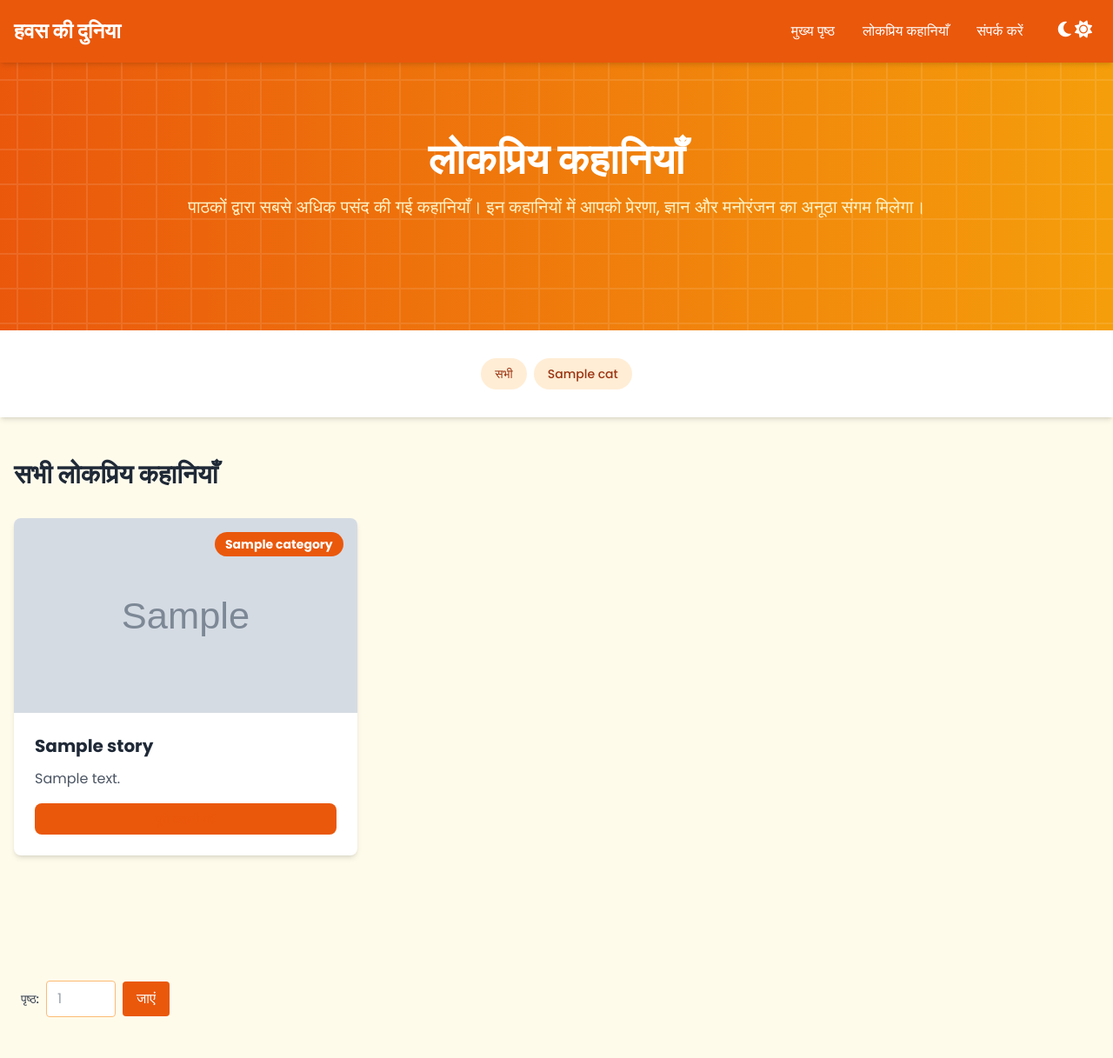
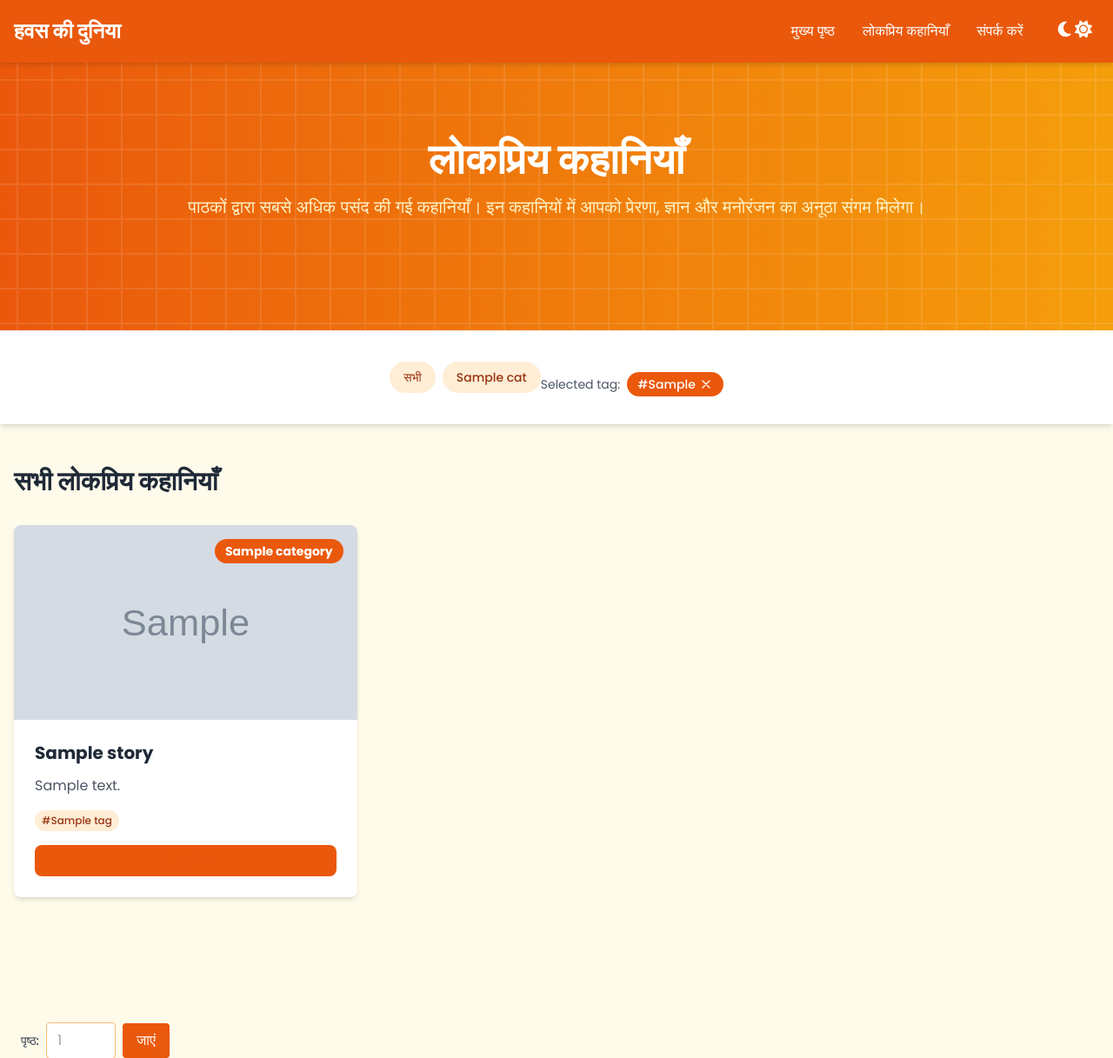
Before and after one commit to soloprinjay/Kam_Vasna, a Django app: template templates/stories.html in a window 1280 px wide. Shown: the top 1217 px of the page at 87% size. Run offline with Django 5.2, Linux system fonts and the light colour scheme; the template is opened without the code that fills it: most values are stand-ins (such as "Sample title", 1, 10 or a date in 2020); grey boxes marked "Sample" are stand-in pictures; some libraries are stand-ins or nearby versions.

Commit message:
feat/dev-prinjay -implemented_tag_feature

```diff
--- a/templates/stories.html
+++ b/templates/stories.html
@@ -33,7 +33,7 @@
             <div class="flex flex-wrap gap-2 mb-4 md:mb-0 justify-center md:justify-start">
                 <a href="{% url 'dashboard:stories' %}"
                    class="px-4 py-2 rounded-full text-sm font-medium transition duration-300
-                          {% if not selected_category %}
+                          {% if not selected_category and not selected_tag %}
                               bg-orange-600 dark:bg-dark-accent text-white
                           {% else %}
                               bg-orange-100 dark:bg-dark-bg text-orange-800 dark:text-dark-text hover:bg-orange-200 dark:hover:bg-dark-accent
@@ -41,7 +41,7 @@
                     सभी
                 </a>
                 {% for cat in categories %}
-                <a href="{% url 'dashboard:stories' %}?category={{ cat }}"
+                <a href="{% url 'dashboard:stories' %}?category={{ cat }}{% if selected_tag %}&tag={{ selected_tag }}{% endif %}"
                    class="px-4 py-2 rounded-full text-sm font-medium transition duration-300
                           {% if selected_category == cat|stringformat:'s' %}
                               bg-orange-600 dark:bg-dark-accent text-white
@@ -52,6 +52,20 @@
                 </a>
                 {% endfor %}
             </div>
+
+            <!-- Tags -->
+            {% if selected_tag %}
+            <div class="flex items-center gap-2 mt-4">
+                <span class="text-sm text-gray-600 dark:text-dark-text-secondary">Selected tag:</span>
+                <a href="{% url 'dashboard:stories' %}{% if selected_category %}?category={{ selected_category }}{% endif %}"
+                   class="inline-flex items-center gap-1 px-3 py-1 bg-orange-600 dark:bg-dark-accent text-white text-sm font-medium rounded-full hover:bg-orange-700 dark:hover:bg-dark-accent-hover transition duration-300">
+                    #{{ selected_tag }}
+                    <svg class="w-4 h-4" fill="none" stroke="currentColor" viewBox="0 0 24 24">
+                        <path stroke-linecap="round" stroke-linejoin="round" stroke-width="2" d="M6 18L18 6M6 6l12 12"/>
+                    </svg>
+                </a>
+            </div>
+            {% endif %}
         </div>
     </div>
 </section>
@@ -76,6 +90,15 @@
                         <h3 class="text-xl font-bold text-gray-800 dark:text-dark-text mb-3">{{ story.title }}</h3>
                         <div class="prose prose-sm text-gray-600 dark:text-dark-text-secondary dark:prose-invert mb-4 max-w-none">
                             {{ story.description|safe|truncatewords:30 }}
+                        </div>
+                        <!-- Tags -->
+                        <div class="flex flex-wrap gap-2 mb-4">
+                            {% for tag in story.tags.all %}
+                            <a href="{% url 'dashboard:stories' %}?tag={{ tag.name }}"
+                               class="inline-block bg-orange-100 dark:bg-dark-bg text-orange-800 dark:text-dark-text text-xs font-medium px-2 py-1 rounded-full hover:bg-orange-200 dark:hover:bg-dark-accent transition duration-300">
+                                #{{ tag.name }}
+                            </a>
+                            {% endfor %}
                         </div>
                         <a href="{% url 'blog:story_detail' slug=story.slug %}"
                            class="mt-4 block bg-orange-600 dark:bg-dark-bg hover:bg-orange-700 dark:hover:bg-dark-accent text-orange-600 dark:text-white text-center px-4 py-2 rounded-lg text-sm font-medium transition duration-300">
```
Also changed, not shown: apps/blog/views.py (+8 -4 lines), templates/story_detail.html (+10 -0 lines).
